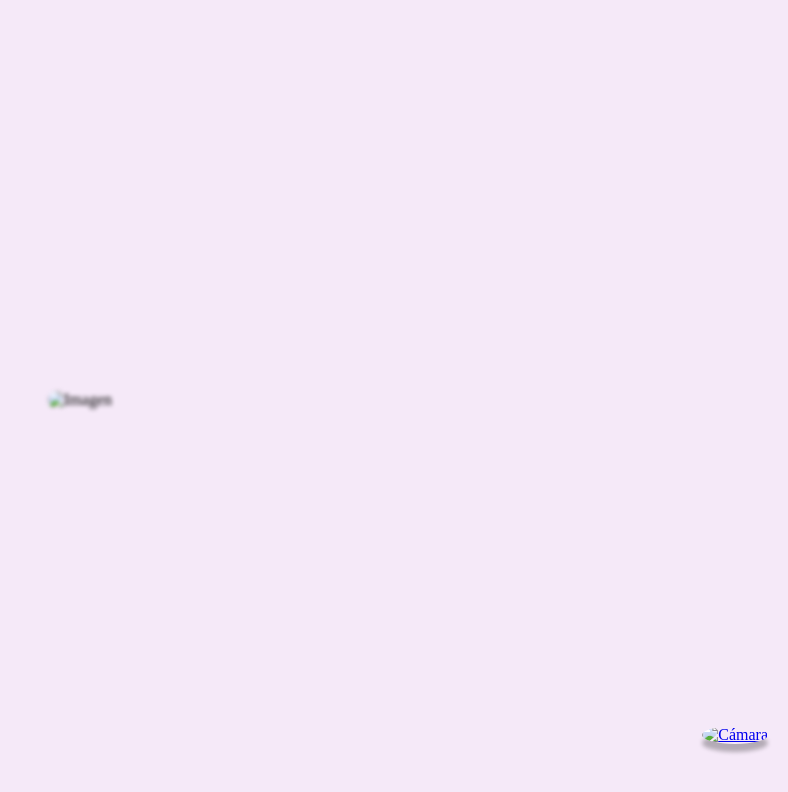
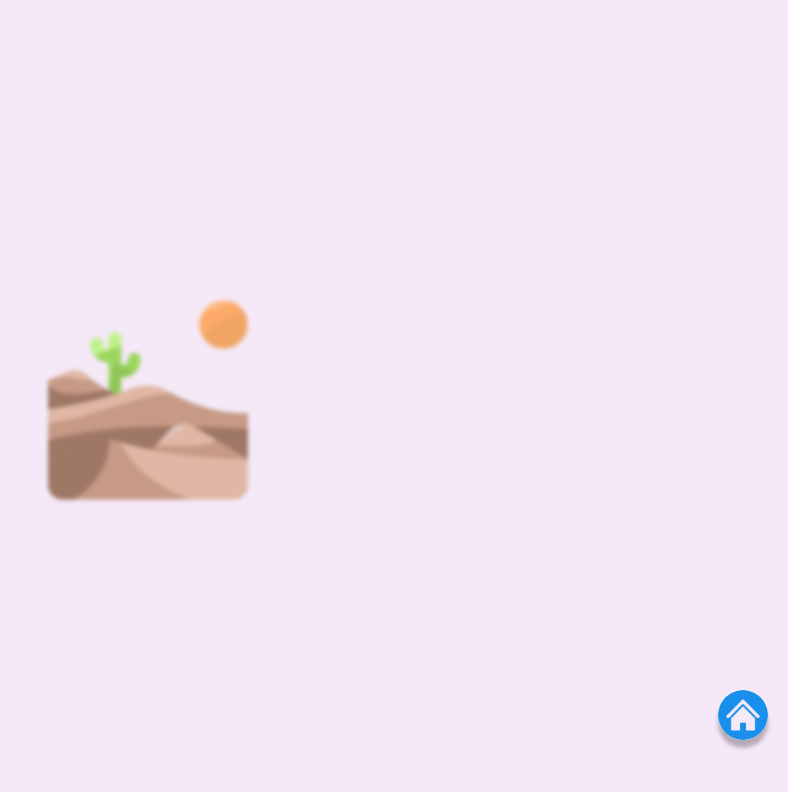
Before and after one commit to origene01/HisArts-Compilations, a plain HTML site: page BlablablaProjet/assets/obras/obras.html in a window 1280 px wide. Both pictures are taken after a click on the button "Cerrar". Shown: the whole page, without its empty margins (492-1280 px from the left). Drawn offline with Linux system fonts and the light colour scheme.

Commit message:
imagen dialogo

```diff
--- a/BlablablaProjet/assets/obras/obras.html
+++ b/BlablablaProjet/assets/obras/obras.html
@@ -107,10 +107,10 @@
     <button onclick="cerrarDialogo()">Cerrar</button>
   </div>
 </div>
-<img id="centerImage" src="../img/decierto.png" alt="Imagen" width="200" class="imagen-con-bordes-desvanecidos">
+<img id="centerImage" src="../../img/decierto.png" alt="Imagen" width="200" class="imagen-con-bordes-desvanecidos">
 <div class="floating-button">
   <a href="../assets/Home/registrado.html">
-      <img src="../img/inicio.png" alt="Cámara">
+      <img src="../../img/inicio.png" alt="Cámara">
   </a>
 </div>
 <script>
```
Also changed, not shown: BlablablaProjet/assets/profile.html (+1 -1 lines), BlablablaProjet/img/decierto.png (added).
